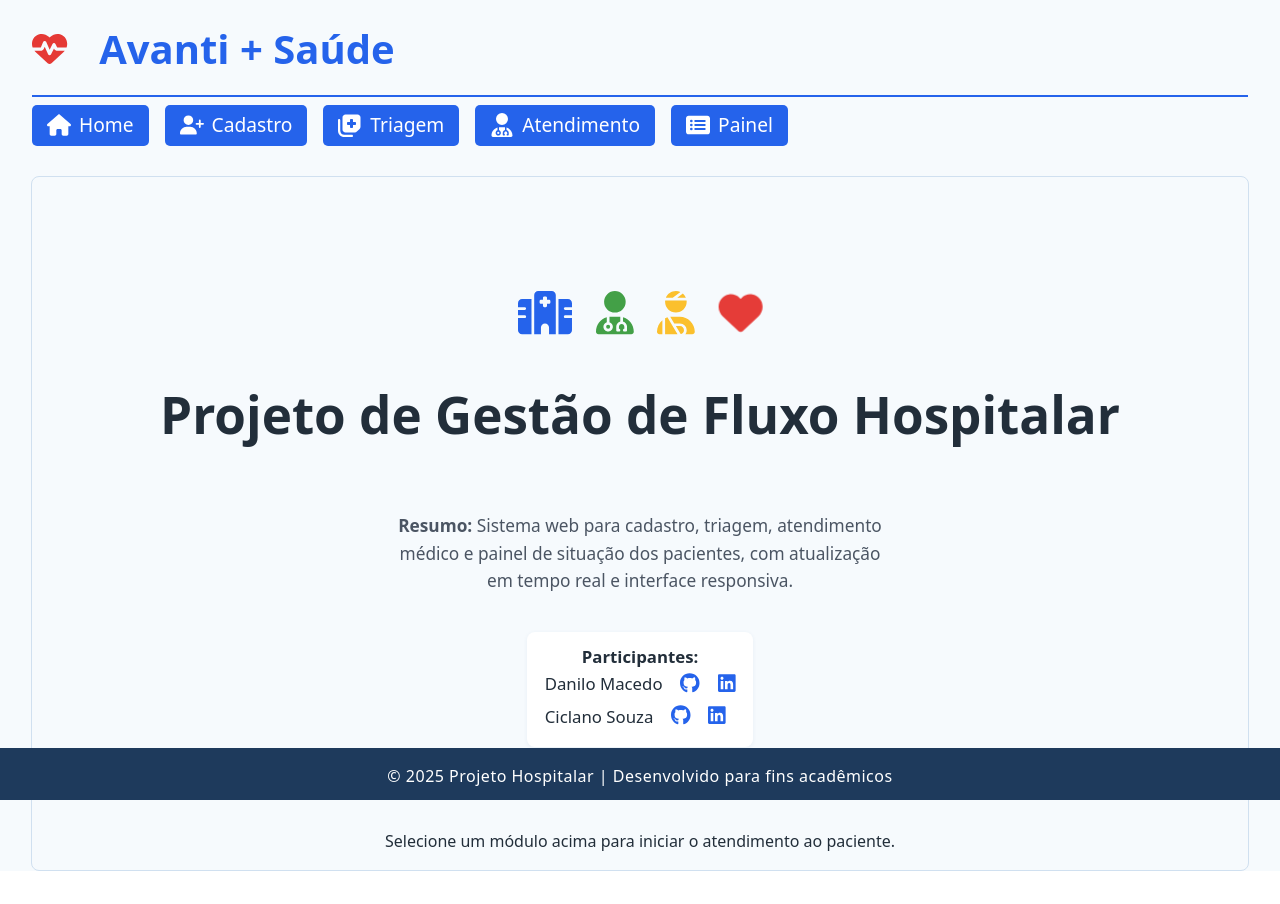
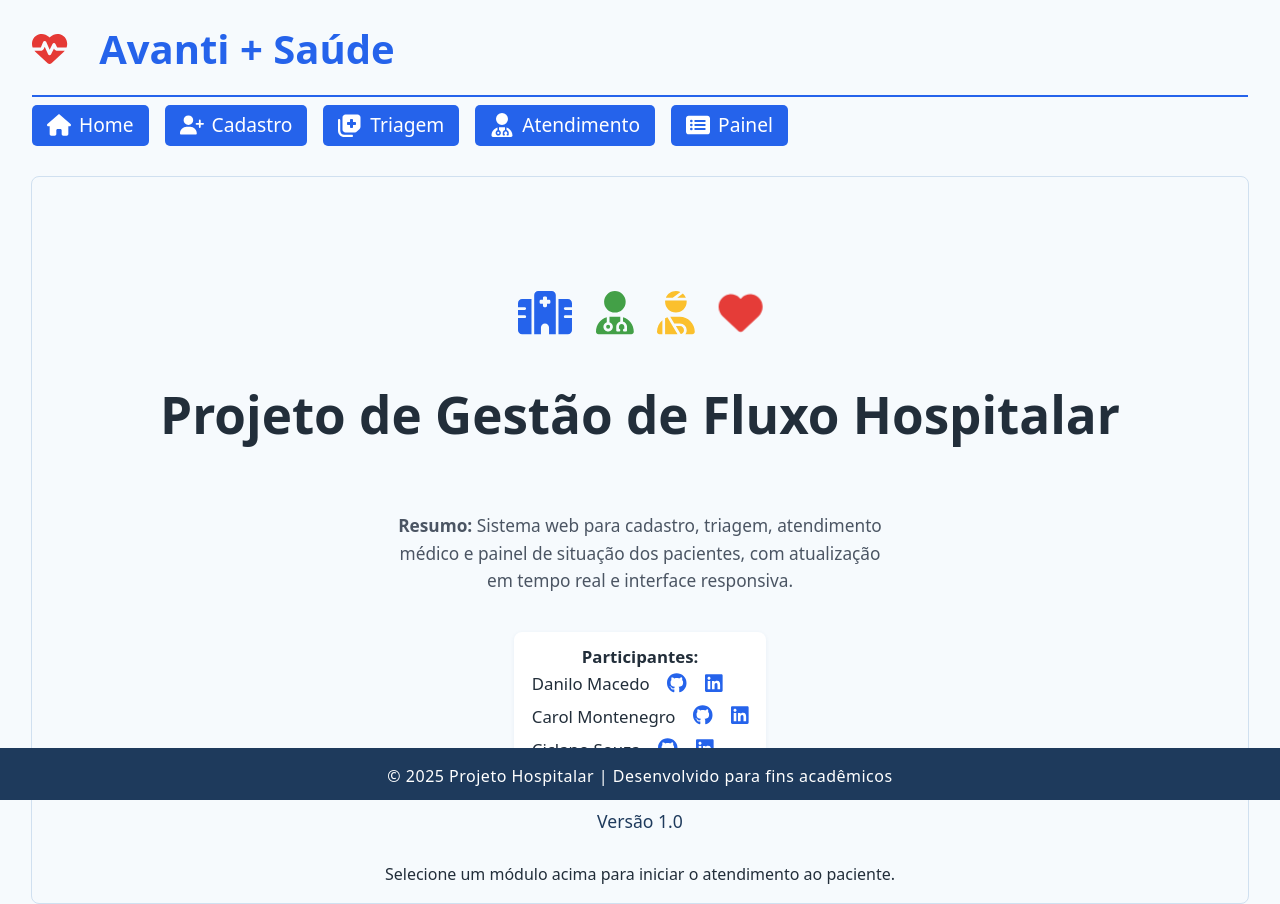
Before and after one commit to jailsonbezerra/project-atendimento-medico, a React (Vite) app: page / in a window 1280 px wide. Before the commit the page ends 871 px from the top, so only its background shows below. Built offline with nearby package versions, Linux system fonts and the light colour scheme.

Commit message:
Update participantes.js

```diff
--- a/src/pages/home/participantes.js
+++ b/src/pages/home/participantes.js
@@ -6,6 +6,11 @@ export const participantes = [
     linkedin: 'https://www.linkedin.com/in/danilo-b-macedo-739423205/'
   },
   {
+    nome: 'Carol Montenegro',
+    github: 'https://github.com/montenegromc',
+    linkedin: 'https://www.linkedin.com/in/carol-montenegro'
+  },
+  {
     nome: 'Ciclano Souza',
     github: 'https://github.com/ciclano',
     linkedin: 'https://www.linkedin.com/in/ciclano/'
```
